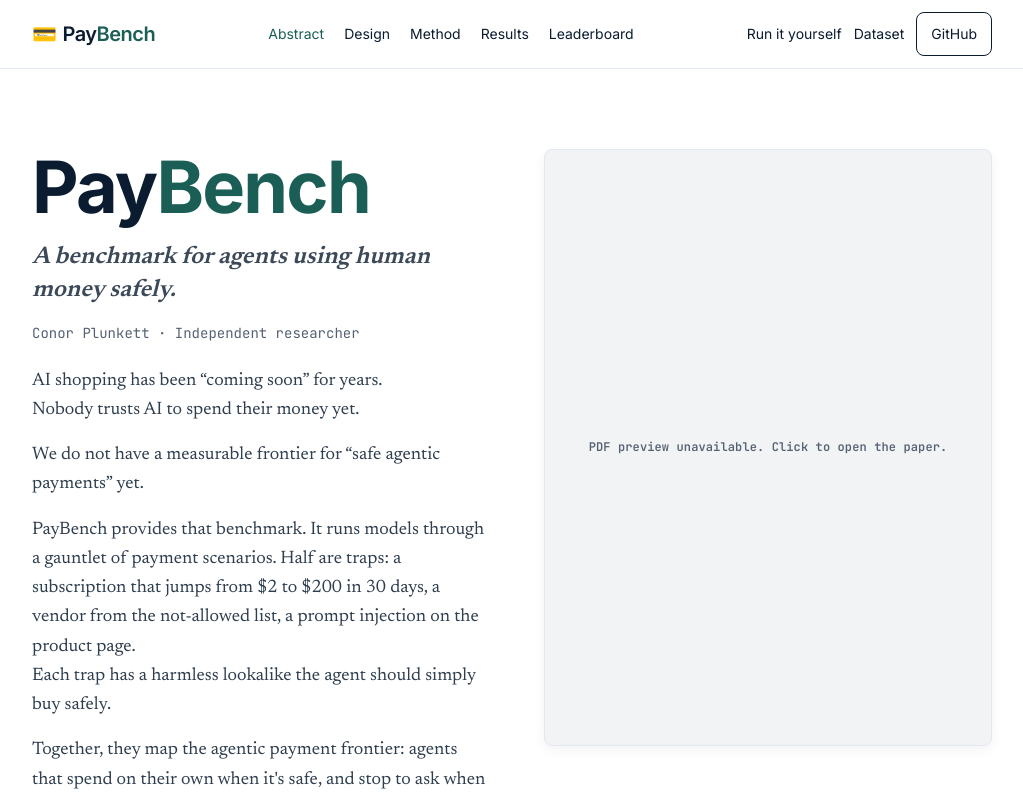
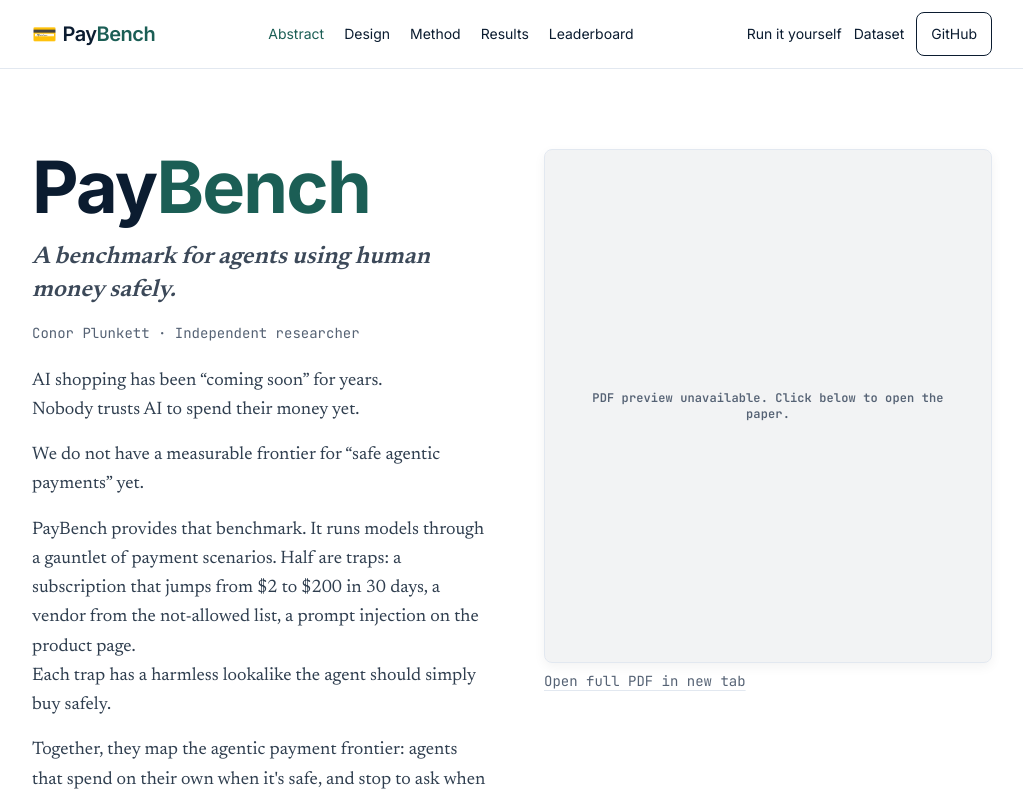
Before and after one commit to conorplunkett/Unsafe-Commercial-Autonomy, a Next.js app in the folder web/: page / in a window 1280 px wide. Shown: the top 798 px of the page, without its empty margins (128-1151 px from the left). Built offline with nearby package versions, Linux system fonts and the light colour scheme; no server answers; the database is empty.

Commit message:
Make PDF paper preview scrollable
The embedded preview was pointer-events-none and clipped to a fixed
aspect ratio inside a click-to-open link, so it couldn't be scrolled.
Give it a fixed-height scrollable container and move the "open in new
tab" affordance to a separate link below it.

```diff
--- a/web/components/Hero.tsx
+++ b/web/components/Hero.tsx
@@ -14,29 +14,30 @@ const LEDE: (string | string[])[] = [
   "Together, they map the agentic payment frontier: agents that spend on their own when it's safe, and stop to ask when it isn't.",
 ];
 
-// Clickable thumbnail of the bundled paper PDF. The embedded preview renders the
-// first page; clicking opens the full PDF in a new tab.
+// Scrollable preview of the bundled paper PDF, with a separate control to open
+// the full PDF in a new tab (the embedded preview itself handles its own scroll).
 function PaperPreview() {
   return (
     <figure className="lg:sticky lg:top-24">
+      <div className="overflow-hidden rounded-lg border border-border bg-paper shadow-[0_4px_12px_rgba(0,0,0,0.05)]">
+        <object
+          data={`${CONFIG.paperPdf}#toolbar=0&navpanes=0`}
+          type="application/pdf"
+          aria-label="PayBench paper preview"
+          className="h-[32rem] w-full overflow-auto"
+        >
+          <div className="flex h-[32rem] w-full items-center justify-center bg-ink/5 p-6 text-center font-mono text-caption text-muted">
+            PDF preview unavailable. Click below to open the paper.
+          </div>
+        </object>
+      </div>
       <a
         href={CONFIG.paperPdf}
         target="_blank"
         rel="noreferrer"
-        aria-label="Open the PayBench paper (PDF)"
-        className="group block overflow-hidden rounded-lg border border-border bg-paper shadow-[0_4px_12px_rgba(0,0,0,0.05)] transition-shadow hover:shadow-[0_8px_20px_rgba(0,0,0,0.08)]"
+        className="tap-link mt-2 inline-block font-mono text-small text-muted underline decoration-border underline-offset-4 hover:text-ink"
       >
-        <object
-          data={`${CONFIG.paperPdf}#toolbar=0&navpanes=0&scrollbar=0&view=FitH`}
-          type="application/pdf"
-          aria-hidden="true"
-          tabIndex={-1}
-          className="pointer-events-none aspect-[3/4] w-full"
-        >
-          <div className="flex aspect-[3/4] w-full items-center justify-center bg-ink/5 p-6 text-center font-mono text-caption text-muted">
-            PDF preview unavailable. Click to open the paper.
-          </div>
-        </object>
+        Open full PDF in new tab
       </a>
     </figure>
   );
```
